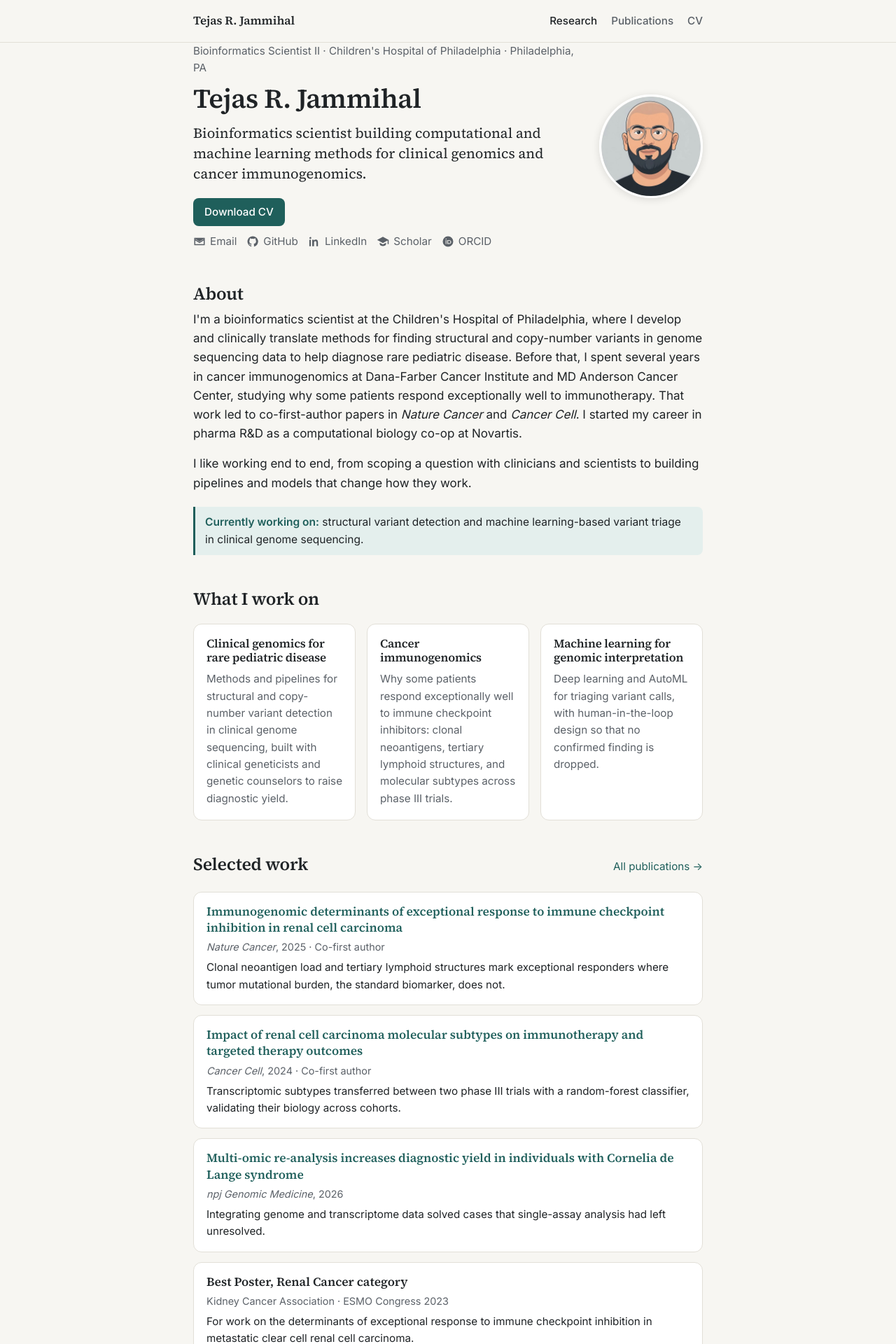
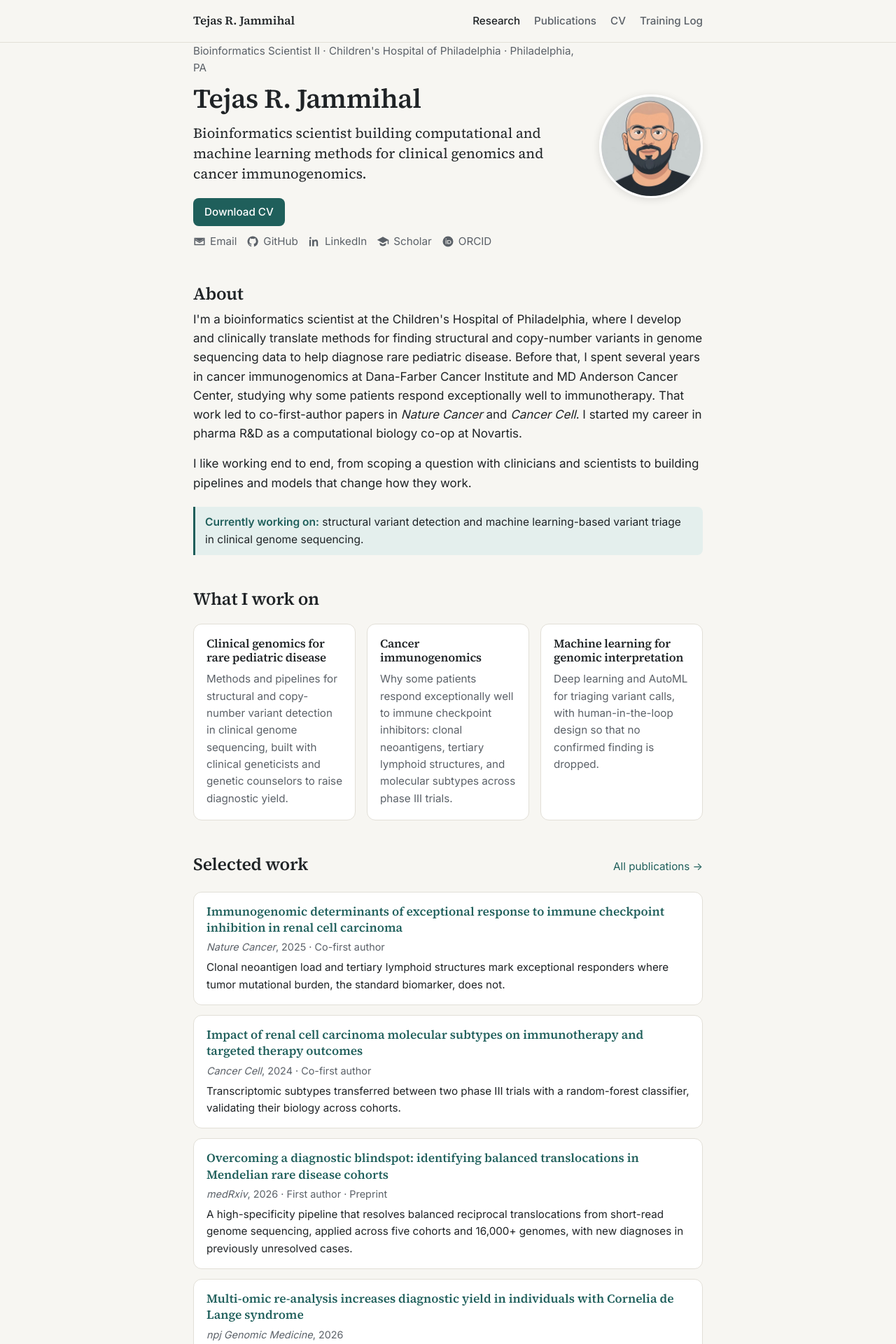
Before and after one commit to tejas-j/tejas-j.github.io, a Jekyll site: the page built from index.html, in a window 1280 px wide. Shown: the top 1920 px of the page at 70% size. Built offline with Jekyll 4.4.1, drawn with Linux system fonts in a browser that asks for light colours; some of the changed text lies outside the part shown.

Commit message:
Add Training Log page and balanced translocation preprint
Adds a /training-log/ page with screenshots, an inline SVG architecture
diagram, principles, stack and the planning flow, linked from the nav and
the home page. Adds the medRxiv preprint on balanced translocation
detection to the publications data, selected work and llms.txt. Updates
the app description to its current LLM-behind-a-proxy design and trims
the mobile nav.

```diff
--- a/_data/cv.yml
+++ b/_data/cv.yml
@@ -59,7 +59,7 @@
   - group: Infrastructure
     items: WDL, Snakemake, Nextflow, Docker, Singularity, AWS, GCP/Terra, SLURM, LSF, Git
   - group: AI-assisted development
-    items: Claude Code and the Claude API, with generated code reviewed and validated before use
+    items: Claude Code for scaffolding, refactoring, tests and docs, with generated code reviewed and validated before use; LLM APIs (Gemini) behind a rate-limited proxy in the Training Log app
 
 honors:
   - Best Poster, Renal Cancer category, Kidney Cancer Association, ESMO 2023
--- a/_layouts/default.html
+++ b/_layouts/default.html
@@ -46,9 +46,10 @@
     <nav class="wrap nav" aria-label="Primary">
       <a class="brand" href="{{ '/' | relative_url }}">{{ site.author.name }}</a>
       <ul>
-        <li><a href="{{ '/' | relative_url }}#work"{% if page.url == "/" %} aria-current="page"{% endif %}>Research</a></li>
+        <li class="nav-research"><a href="{{ '/' | relative_url }}#work"{% if page.url == "/" %} aria-current="page"{% endif %}>Research</a></li>
         <li><a href="{{ '/publications/' | relative_url }}"{% if page.url == "/publications/" %} aria-current="page"{% endif %}>Publications</a></li>
         <li><a href="{{ '/cv/' | relative_url }}"{% if page.url == "/cv/" %} aria-current="page"{% endif %}>CV</a></li>
+        <li><a href="{{ '/training-log/' | relative_url }}"{% if page.url == "/training-log/" %} aria-current="page"{% endif %}>Training Log</a></li>
       </ul>
     </nav>
   </header>
--- a/assets/css/site.css
+++ b/assets/css/site.css
@@ -79,9 +79,9 @@
   display: flex; align-items: center; justify-content: space-between;
   gap: 16px; height: 60px;
 }
-.brand { font-family: var(--serif); font-weight: 600; color: var(--text); font-size: 1.05rem; }
+.brand { font-family: var(--serif); font-weight: 600; color: var(--text); font-size: 1.05rem; white-space: nowrap; }
 .nav ul { list-style: none; display: flex; gap: 20px; margin: 0; padding: 0; }
-.nav li a { color: var(--muted); font-size: 0.95rem; font-weight: 500; }
+.nav li a { color: var(--muted); font-size: 0.95rem; font-weight: 500; white-space: nowrap; }
 .nav li a[aria-current="page"], .nav li a:hover { color: var(--text); }
 
 main { padding: 2.5rem 16px 4rem; }
@@ -199,7 +199,10 @@
   .cards { grid-template-columns: 1fr; }
   .cv-item { grid-template-columns: 1fr; gap: 4px; }
   .skills li { grid-template-columns: 1fr; gap: 0; }
-  .nav ul { gap: 14px; }
+  .nav ul { gap: 12px; }
+  .nav li a { font-size: 0.88rem; }
+  .brand { font-size: 0.95rem; }
+  .nav-research { display: none; }
 }
 
 @media print {
@@ -209,3 +212,36 @@
   a { color: inherit; }
   .cv-item, .pub { break-inside: avoid; }
 }
+
+/* Training Log page */
+.lede-sm { font-family: var(--serif); font-size: 1.15rem; line-height: 1.5; }
+.links-row { display: flex; flex-wrap: wrap; gap: 10px 20px; align-items: center; margin: 0 0 0.5rem; }
+.shots { display: grid; grid-template-columns: repeat(4, 1fr); gap: 14px; margin: 1.5rem 0 0; }
+.shots figure { margin: 0; }
+.shots img {
+  width: 100%; height: auto; border-radius: 14px; border: 1px solid var(--line);
+  box-shadow: 0 2px 10px rgba(0,0,0,0.08); display: block;
+}
+.shots figcaption { font-size: 0.82rem; color: var(--muted); margin-top: 6px; text-align: center; }
+.arch { margin: 1.25rem 0 0; }
+.arch svg { width: 100%; height: auto; display: block; color: var(--muted); }
+.arch .box { fill: var(--bg-raised); stroke: var(--line); stroke-width: 1.5; }
+.arch .box-main { fill: var(--accent-soft); stroke: var(--accent); }
+.arch text { font-family: var(--sans); font-size: 13px; fill: var(--text); }
+.arch .label-head { font-weight: 600; font-size: 14px; }
+.arch .label-sub, .arch .edge-label { fill: var(--muted); font-size: 12px; }
+.arch .label { fill: var(--muted); }
+.arch .mono { font-family: ui-monospace, SFMono-Regular, Menlo, Consolas, monospace; font-size: 12.5px; }
+.arch .row-strong text { fill: var(--text); font-weight: 500; }
+.arch .edge { stroke: currentColor; stroke-width: 1.5; }
+.arch figcaption { font-size: 0.9rem; color: var(--muted); margin-top: 8px; }
+.stack { border-collapse: collapse; width: 100%; font-size: 0.93rem; margin-top: 0.5rem; }
+.stack th, .stack td { text-align: left; vertical-align: top; padding: 8px 10px 8px 0; border-bottom: 1px solid var(--line); }
+.stack th { color: var(--muted); font-weight: 500; font-size: 0.85rem; }
+.stack td:first-child { white-space: nowrap; font-weight: 500; width: 110px; }
+
+@media (max-width: 680px) {
+  .shots { grid-template-columns: repeat(2, 1fr); }
+  .arch { overflow-x: auto; -webkit-overflow-scrolling: touch; }
+  .arch svg { min-width: 640px; }
+}
--- a/index.html
+++ b/index.html
@@ -67,14 +67,14 @@
       <p>Transcriptomic subtypes transferred between two phase III trials with a random-forest classifier, validating their biology across cohorts.</p>
     </li>
     <li class="highlight">
+      <a class="pub-title" href="https://doi.org/10.64898/2026.09.30.26363717">Overcoming a diagnostic blindspot: identifying balanced translocations in Mendelian rare disease cohorts</a>
+      <div class="meta"><em>medRxiv</em>, 2026 · First author · Preprint</div>
+      <p>A high-specificity pipeline that resolves balanced reciprocal translocations from short-read genome sequencing, applied across five cohorts and 16,000+ genomes, with new diagnoses in previously unresolved cases.</p>
+    </li>
+    <li class="highlight">
       <a class="pub-title" href="https://doi.org/10.1038/s41525-026-00602-y">Multi-omic re-analysis increases diagnostic yield in individuals with Cornelia de Lange syndrome</a>
       <div class="meta"><em>npj Genomic Medicine</em>, 2026</div>
       <p>Integrating genome and transcriptome data solved cases that single-assay analysis had left unresolved.</p>
-    </li>
-    <li class="highlight">
-      <span class="pub-title">Best Poster, Renal Cancer category</span>
-      <div class="meta">Kidney Cancer Association · ESMO Congress 2023</div>
-      <p>For work on the determinants of exceptional response to immune checkpoint inhibition in metastatic clear cell renal cell carcinoma.</p>
     </li>
   </ul>
 </section>
@@ -86,8 +86,8 @@
     <div class="glyph" aria-hidden="true">TL</div>
     <div>
       <h3 style="margin-top:0">Training Log</h3>
-      <p>A local-first workout app that suggests a daily workout from the time, equipment and training history you give it, using the Claude API with a curated exercise library as fallback. Works offline, with cross-device sync.</p>
-      <p class="links"><a href="https://train.tejasrj.io">train.tejasrj.io</a><a href="https://github.com/tejas-j/workout-tracker">Source on GitHub</a></p>
+      <p>A local-first workout app built around one idea: zero decisions to start. Open it and today's workout is already planned for the time you have and the equipment you own, personalized by an LLM behind a small proxy, with a curated exercise library as fallback. Works offline and signed out, and syncs across devices when you sign in.</p>
+      <p class="links"><a href="{{ '/training-log/' | relative_url }}">How it's built →</a><a href="https://train.tejasrj.io">train.tejasrj.io</a><a href="https://github.com/tejas-j/workout-tracker">Source on GitHub</a></p>
     </div>
   </div>
 </section>
--- a/publications.html
+++ b/publications.html
@@ -2,7 +2,7 @@
 title: Publications
 description: Peer-reviewed articles, preprints and conference abstracts by Tejas R. Jammihal in clinical genomics and cancer immunogenomics, including co-first-author papers in Nature Cancer and Cancer Cell.
 permalink: /publications/
-last_modified_at: 2026-10-03
+last_modified_at: 2026-10-06
 ---
 {%- assign pubs = site.data.publications -%}
 <script type="application/ld+json">
```
Also changed, not shown: other parts of index.html (+1 -1 lines), _data/publications.yml (+8 -0 lines), llms.txt (+7 -2 lines), training-log.html (added, +130 -0 lines), README.md, assets/img/training-log/history.webp (added), assets/img/training-log/progress.webp (added), assets/img/training-log/today.webp (added), assets/img/training-log/workout.webp (added).
